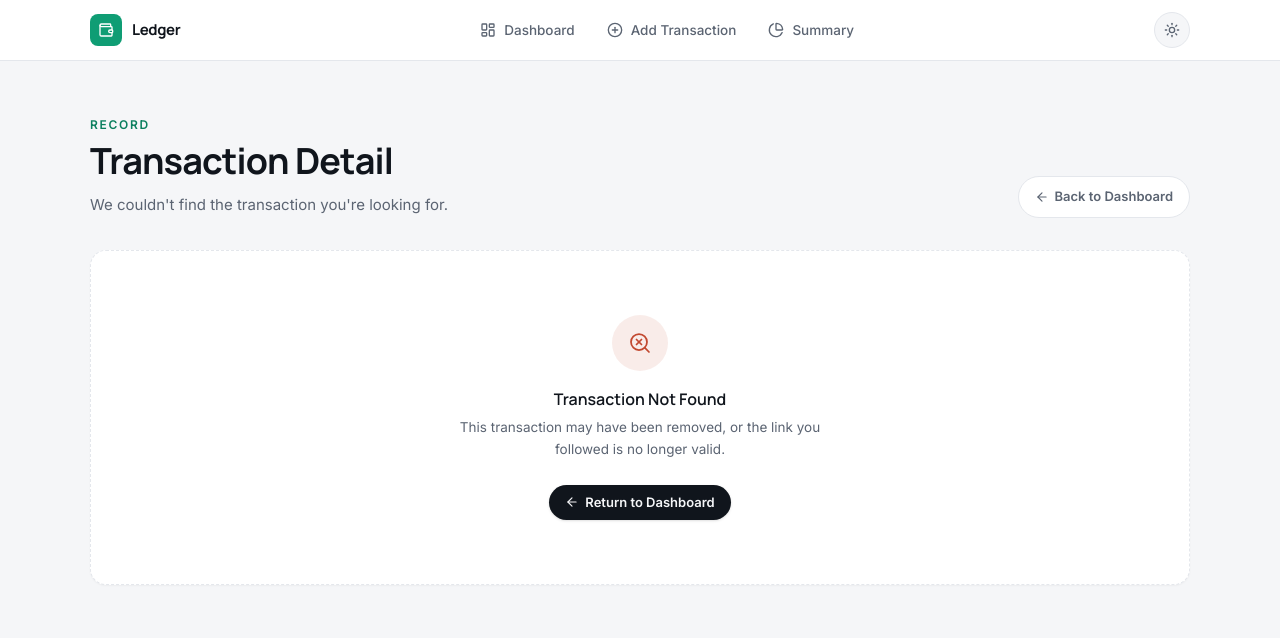
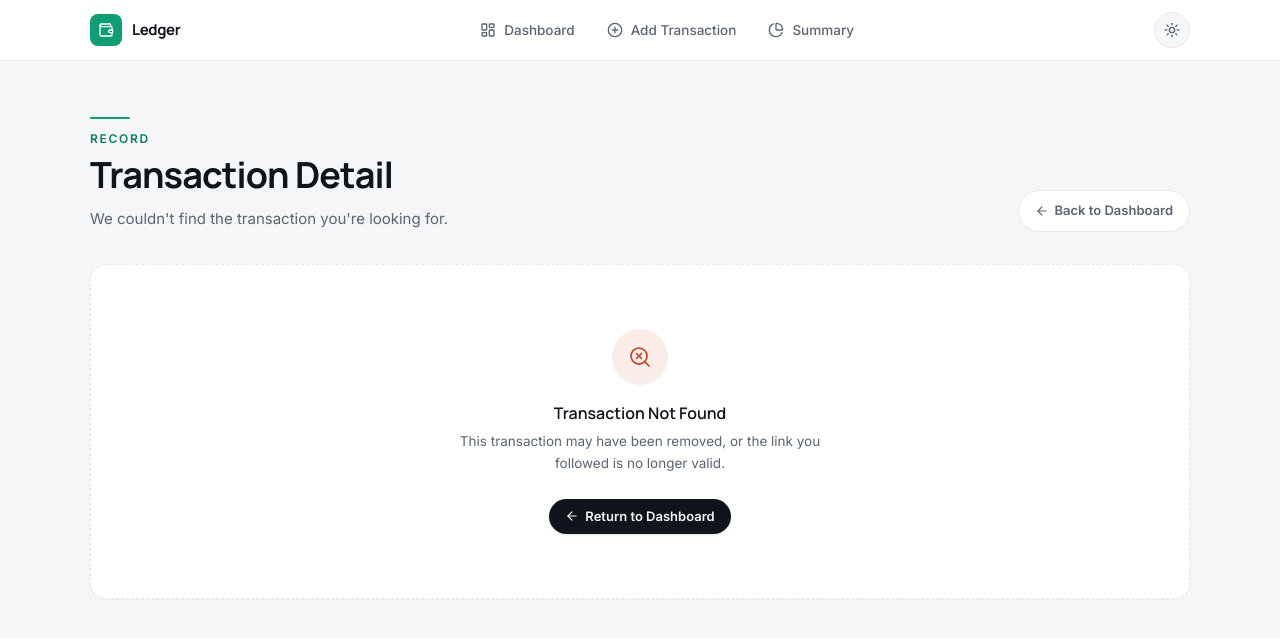
Before and after one commit to YuanG14/midterm-project-webdvt, a React (Vite) app: page /transaction/1 in a window 1280 px wide. Shown: the top 638 px of the page. Built offline with nearby package versions, Linux system fonts and the light colour scheme.

Commit message:
feat: remove GradientMesh from ConfirmationModal, TransactionDetailHeader, and TransactionNotFound for improved styling

```diff
--- a/src/components/ConfirmationModal.jsx
+++ b/src/components/ConfirmationModal.jsx
@@ -29,7 +29,7 @@ function ConfirmationModal({
     <AnimatePresence>
       {open && (
         <motion.div
-          className="fixed inset-0 z-50 flex items-center justify-center bg-[var(--color-ink)]/50 px-4 backdrop-blur-sm"
+          className="fixed inset-0 z-50 flex items-center justify-center bg-[var(--color-ink)]/60 px-4"
           role="presentation"
           onClick={onCancel}
           initial="initial"
--- a/src/components/TransactionDetailHeader.jsx
+++ b/src/components/TransactionDetailHeader.jsx
@@ -1,6 +1,5 @@
 import { Link } from "react-router-dom";
 import { ArrowLeft, Tag } from "lucide-react";
-import GradientMesh from "./GradientMesh";
 import { getCategoryIcon } from "../utils/categoryIcons";
 
 /**
@@ -13,20 +12,18 @@ function TransactionDetailHeader({ transaction }) {
   const CategoryIcon = getCategoryIcon(transaction.category) ?? Tag;
 
   return (
-    <div className="relative mb-8">
-      <GradientMesh />
+    <div className="mb-8">
       <div className="flex flex-col gap-5 sm:flex-row sm:items-end sm:justify-between">
         <div className="flex items-start gap-4">
           <div
-            className={`hidden h-12 w-12 shrink-0 items-center justify-center rounded-2xl shadow-[var(--shadow-xs)] sm:flex ${
-              isIncome
-                ? "bg-gradient-to-br from-[var(--color-primary)] to-[var(--color-accent)]"
-                : "bg-gradient-to-br from-[var(--color-danger)] to-[var(--color-accent)]"
+            className={`hidden h-12 w-12 shrink-0 items-center justify-center rounded-2xl sm:flex ${
+              isIncome ? "bg-[var(--color-primary)]" : "bg-[var(--color-danger)]"
             }`}
           >
             <CategoryIcon className="h-5.5 w-5.5 text-white" strokeWidth={2} />
           </div>
           <div>
+            <span className="accent-rule mb-3" />
             <p className="mb-2 text-xs font-semibold uppercase tracking-[0.14em] text-[var(--color-primary-dark)]">
               Record
             </p>
--- a/src/components/TransactionNotFound.jsx
+++ b/src/components/TransactionNotFound.jsx
@@ -1,6 +1,5 @@
 import { Link } from "react-router-dom";
 import { ArrowLeft, SearchX } from "lucide-react";
-import GradientMesh from "./GradientMesh";
 
 /**
  * Premium "Transaction Not Found" state, shown when the :id in the route
@@ -11,8 +10,8 @@ import GradientMesh from "./GradientMesh";
 function TransactionNotFound() {
   return (
     <div>
-      <div className="relative mb-8">
-        <GradientMesh />
+      <div className="mb-8">
+        <span className="accent-rule mb-3" />
         <div className="flex flex-col gap-5 sm:flex-row sm:items-end sm:justify-between">
           <div>
             <p className="mb-2 text-xs font-semibold uppercase tracking-[0.14em] text-[var(--color-primary-dark)]">
```
